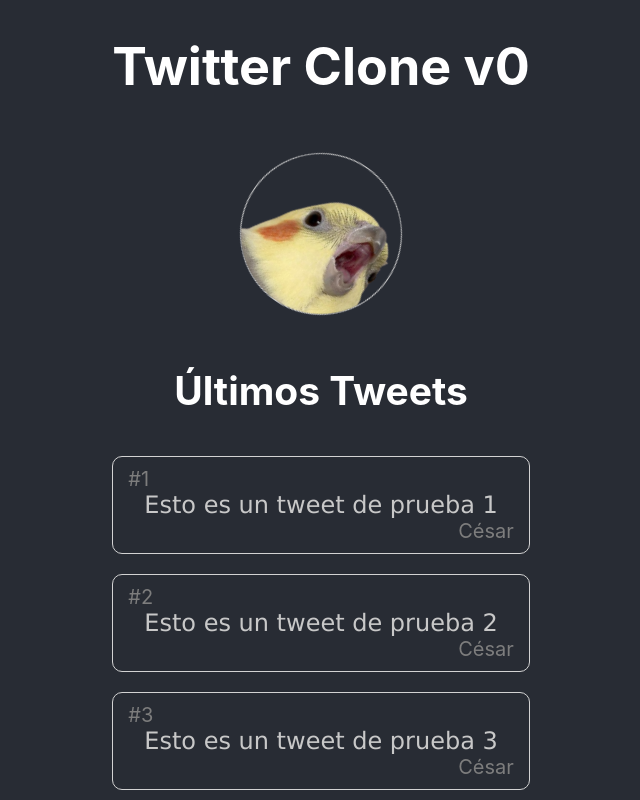
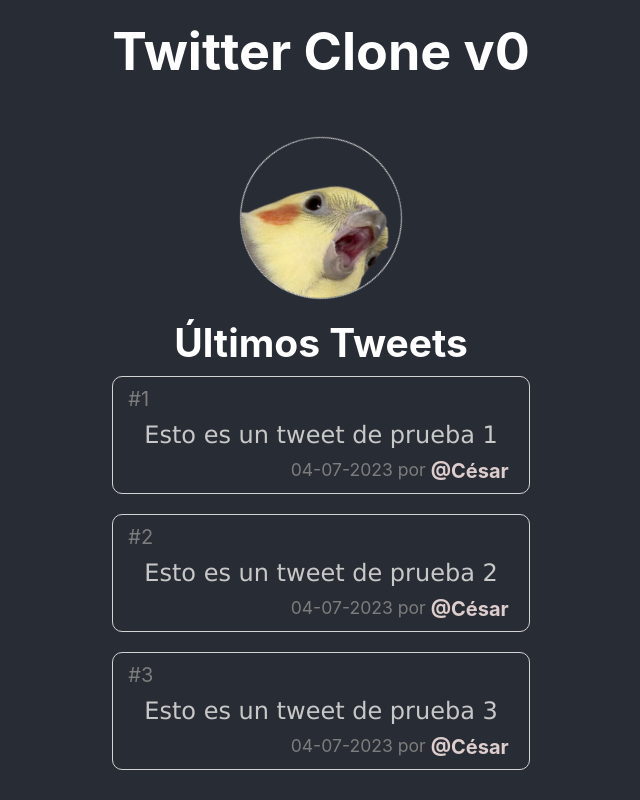
Before and after one commit to dianafontecha73/learn-react-fork, a React (Create React App) app in the folder twitter-clone-0/: page / in a window 1280 px wide. Shown: the whole page, without its empty margins (319-959 px from the left). Built offline with nearby package versions, Linux system fonts and the light colour scheme.

Commit message:
Añadimos created_on y algunos estilos en tweet

```diff
--- a/twitter-clone-0/src/App.css
+++ b/twitter-clone-0/src/App.css
@@ -42,7 +42,12 @@
 }
 
 /* Estilos personalizados */
-
+h1, h2{
+  margin-top: 0;
+}
+h2{
+  margin-bottom: 0;
+}
 .tweet-container{
   display: flex;
   flex-direction: column;
@@ -72,6 +77,7 @@
   color:rgb(125, 125, 125);
 }
 .content{
+  margin-top: 10px;
   font-size: 1.5rem;
   font-family:Verdana, Geneva, Tahoma, sans-serif;
   color: rgb(200, 200, 200);
@@ -79,7 +85,16 @@
 .author{
   display: flex;
   justify-content: flex-end;
-  font-size: 1.25rem;
+  font-size: 1.1rem;
+  margin-top: 10px;
   margin-right: 5px;
   color:rgb(125, 125, 125);
 }
+.author > a{
+  display: inline-block;
+  margin: 0 5px;
+  font-size: 1.25rem;
+  color:rgb(221, 205, 205);
+  text-decoration: none;
+  font-weight: bold;
+}
--- a/twitter-clone-0/src/App.js
+++ b/twitter-clone-0/src/App.js
@@ -16,7 +16,7 @@ function App() {
               <div className="tweet-item" key={tweet.id}>
                 <p className="tweet-field id">#{tweet.id}</p>
                 <p className="tweet-field content">{tweet.content}</p>
-                <p className="tweet-field author">{tweet.author}</p>
+                <p className="tweet-field author">{tweet.created_on} por <a href="#">@{tweet.author}</a></p>
               </div>
             ))}
           </div>
--- a/twitter-clone-0/src/assets/json/tweets.json
+++ b/twitter-clone-0/src/assets/json/tweets.json
@@ -2,16 +2,19 @@
   {
     "id": 1,
     "content": "Esto es un tweet de prueba 1",
-    "author": "César"
+    "author": "César",
+    "created_on": "04-07-2023"
   },
   {
     "id": 2,
     "content": "Esto es un tweet de prueba 2",
-    "author": "César"
+    "author": "César",
+    "created_on": "04-07-2023"
   },
   {
     "id": 3,
     "content": "Esto es un tweet de prueba 3",
-    "author": "César"
+    "author": "César",
+    "created_on": "04-07-2023"
   }
 ]
```
